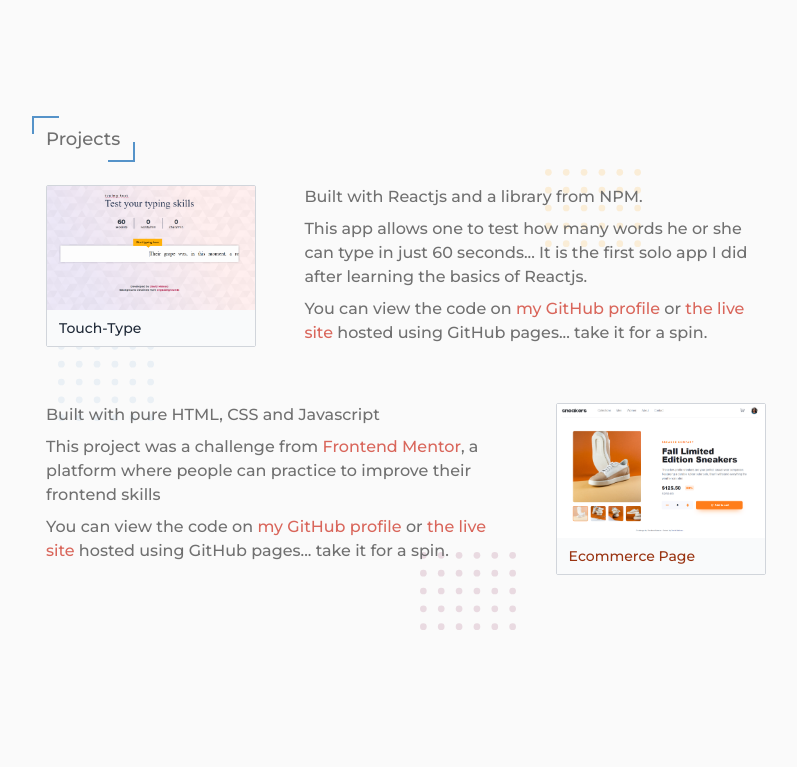
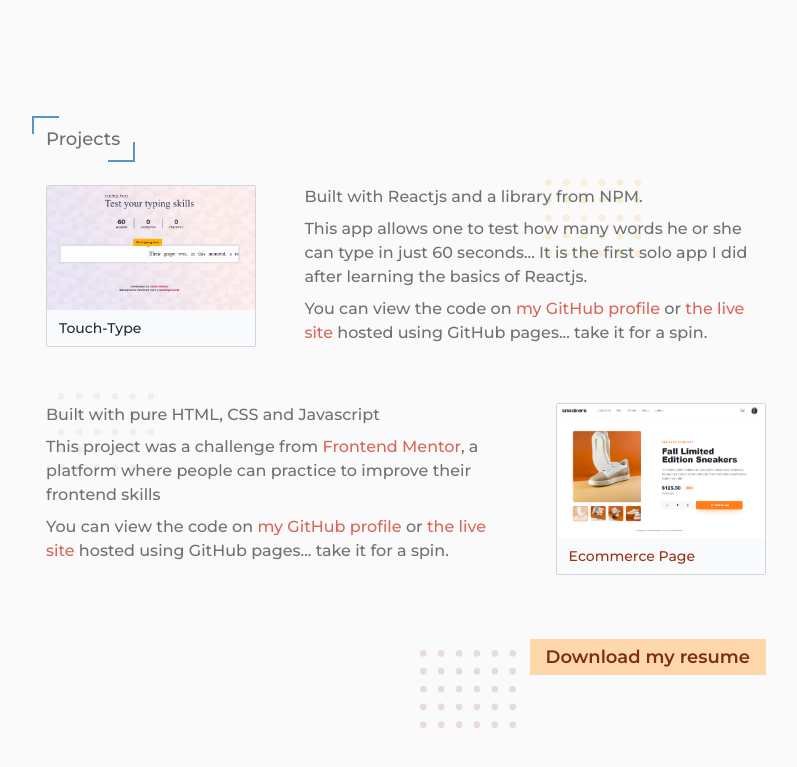
Before and after one commit to David-Main/resume, a website: page public/index.html in a window 1280 px wide. Shown: the part 1810-2577 px from the top of the page, without its empty margins (234-1031 px from the left). Before the commit the page ends 2497 px from the top, so only its background shows below. Drawn offline with Linux system fonts and the light colour scheme; files whose address does not match are found by name.

Commit message:
Correct classes for print and normal

```diff
--- a/public/index.html
+++ b/public/index.html
@@ -473,7 +473,7 @@
 				<a
 					target="_blank"
 					href="./david.pdf"
-					class="download ml-auto hidden mt-16 bg-orange-200 w-max px-4 py-1 print:block text-orange-900 font-semibold text-lg hover:bg-orange-300 hover:border-current transition-colors duration-300"
+					class="download ml-auto block mt-16 bg-orange-200 w-max px-4 py-1 print:hidden text-orange-900 font-semibold text-lg hover:bg-orange-300 hover:border-current transition-colors duration-300"
 				>
 					Download my resume
 				</a>
```
Also changed, not shown: public/styles/tailwind.css.
